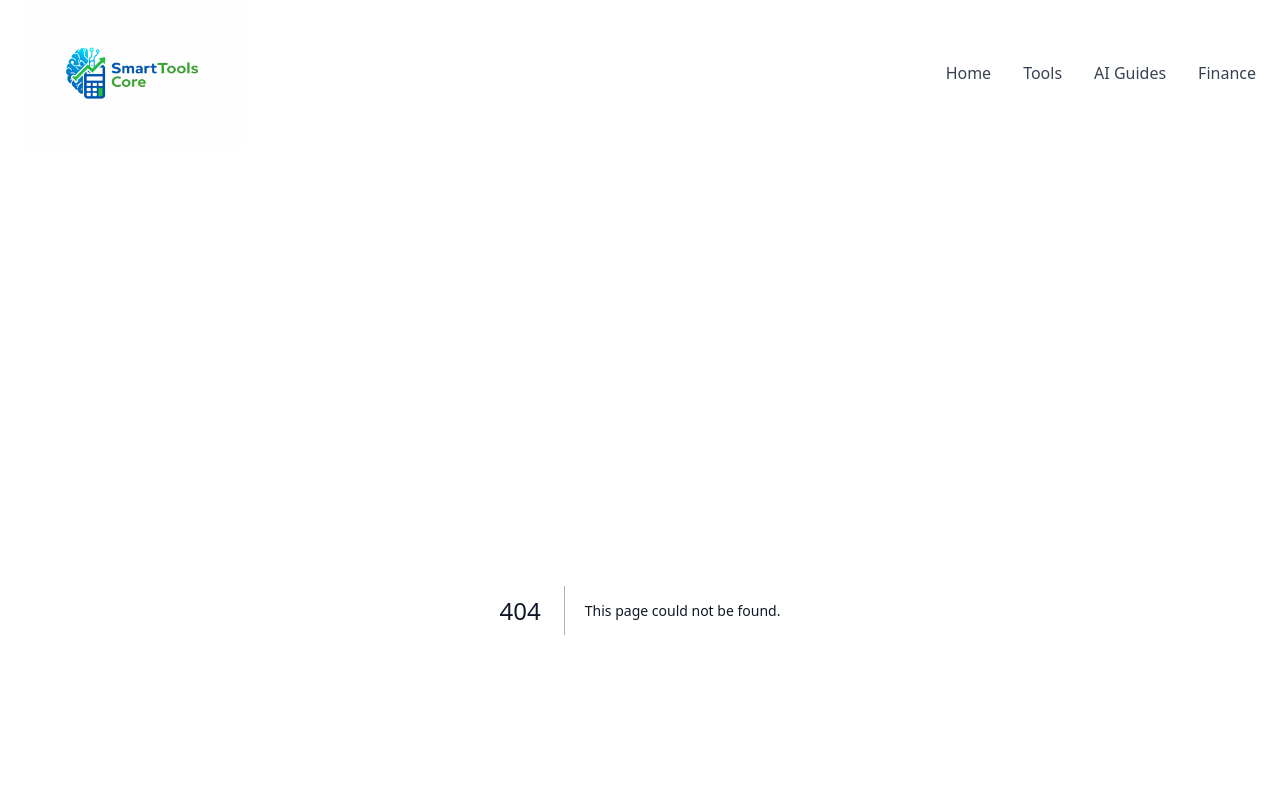
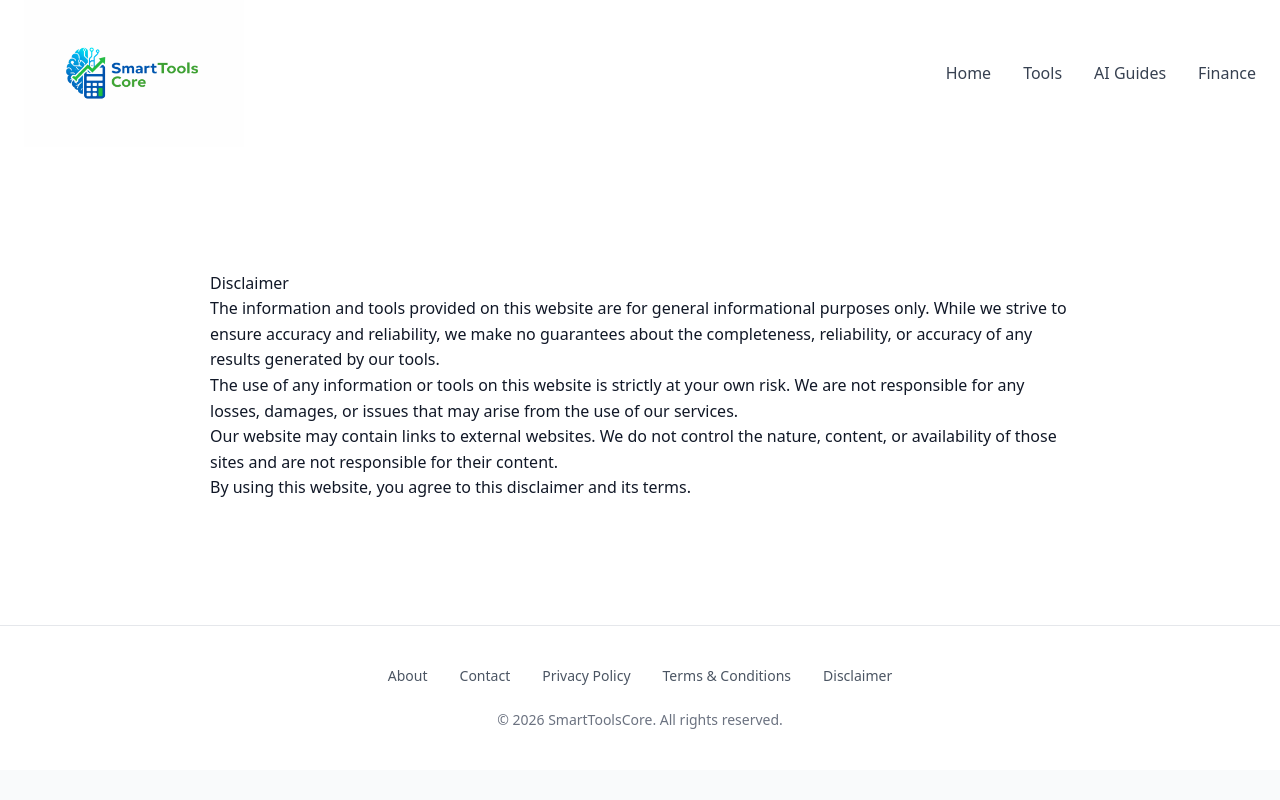
Before and after one commit to rudraod26-maker/smarttoolscore, a Next.js app: page /disclaimer in a window 1280 px wide. Before the commit this address had no page. Shown: the top 800 px of the page. Built offline with nearby package versions, Linux system fonts and the light colour scheme.

Commit message:
Added disclaimer page

```diff
--- /dev/null
+++ b/app/disclaimer/page.tsx
@@ -0,0 +1,30 @@
+export default function Disclaimer() {
+  return (
+    <main style={{maxWidth:"900px",margin:"40px auto",padding:"20px",lineHeight:"1.6"}}>
+      <h1>Disclaimer</h1>
+
+      <p>
+        The information and tools provided on this website are for general
+        informational purposes only. While we strive to ensure accuracy and
+        reliability, we make no guarantees about the completeness, reliability,
+        or accuracy of any results generated by our tools.
+      </p>
+
+      <p>
+        The use of any information or tools on this website is strictly at your
+        own risk. We are not responsible for any losses, damages, or issues that
+        may arise from the use of our services.
+      </p>
+
+      <p>
+        Our website may contain links to external websites. We do not control
+        the nature, content, or availability of those sites and are not
+        responsible for their content.
+      </p>
+
+      <p>
+        By using this website, you agree to this disclaimer and its terms.
+      </p>
+    </main>
+  );
+}
--- a/components/Footer.tsx
+++ b/components/Footer.tsx
@@ -24,6 +24,12 @@ export default function Footer() {
           <Link href="/terms" className="hover:text-black">
             Terms & Conditions
           </Link>
+
+          <Link href="/disclaimer" className="hover:text-black">
+            Disclaimer
+          </Link>
+
+
         </div>
 
         {/* Copyright */}
```
